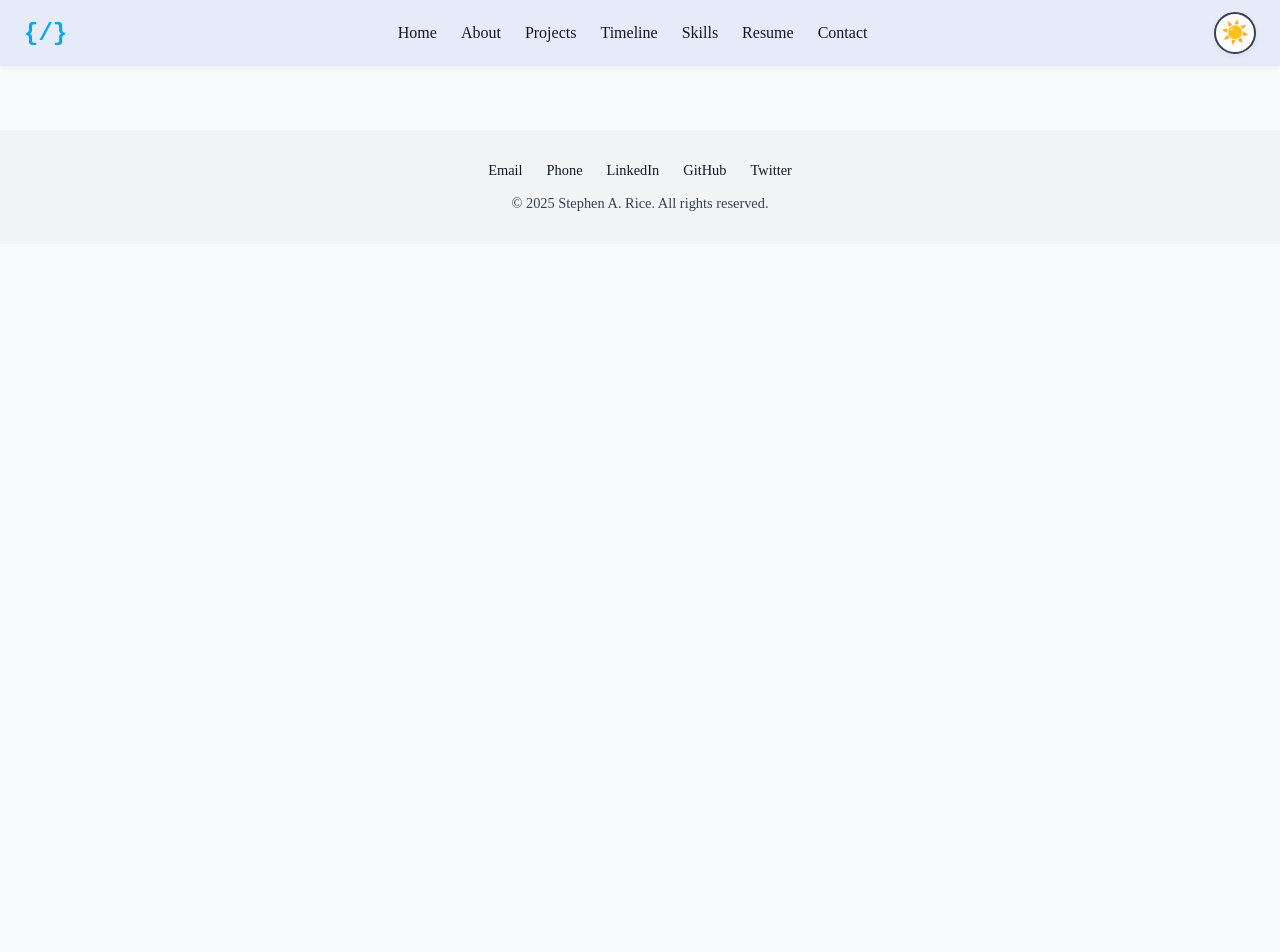
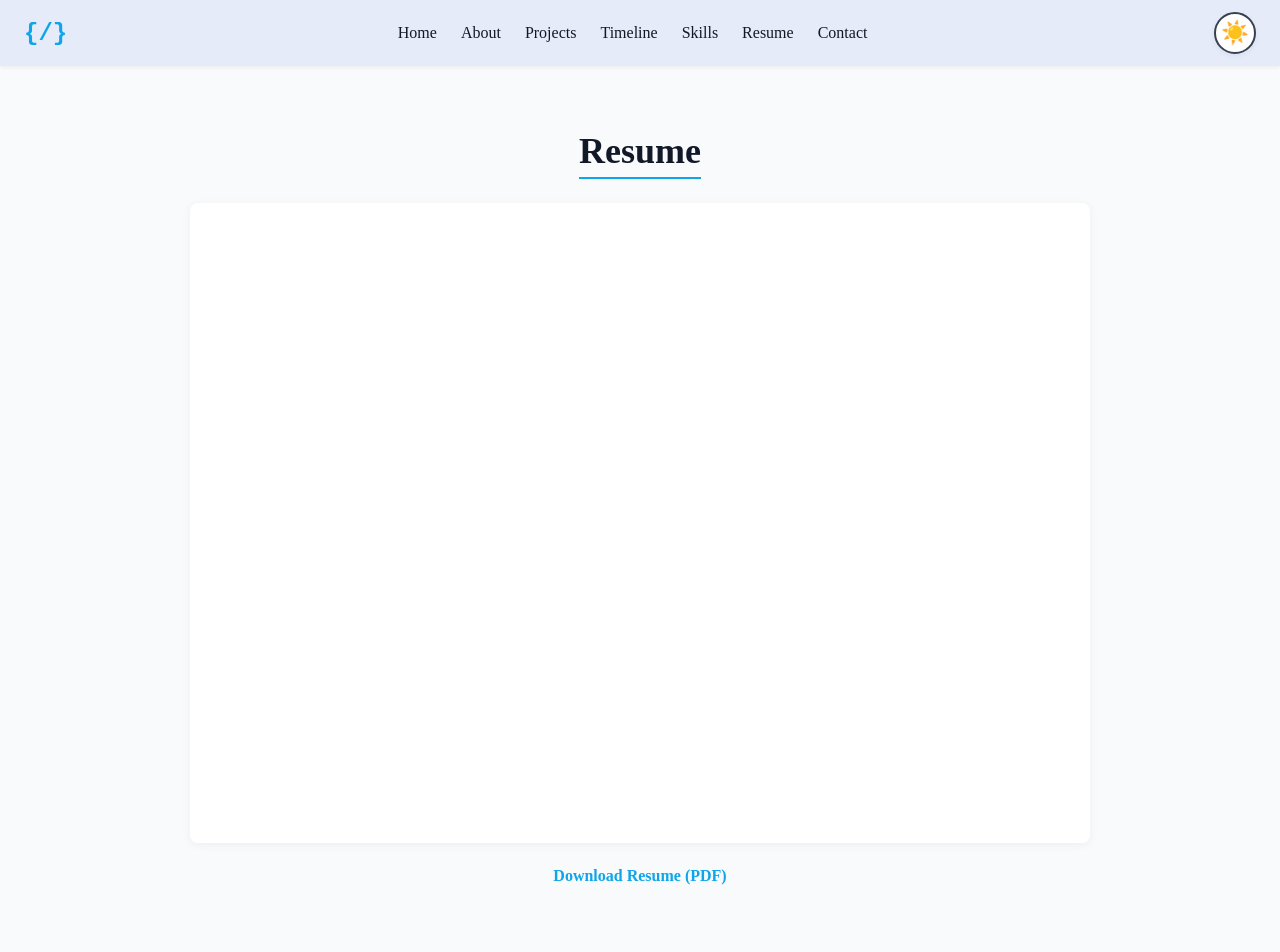
Before and after one commit to grandfoosier/Portfolio, a React (Vite) app: page /Portfolio/resume in a window 1280 px wide. Shown: the top 952 px of the page. Before the commit the page ends 800 px from the top, so only its background shows below. Built offline with nearby package versions, Linux system fonts and the light colour scheme.

Commit message:
Update to fix resume

```diff
--- a/package.json
+++ b/package.json
@@ -8,6 +8,7 @@
     "build": "tsc -b && vite build",
     "lint": "eslint .",
     "preview": "vite preview",
+    "predeploy": "npm run build && cp dist/index.html dist/404.html",
     "deploy": "gh-pages -d dist"
   },
   "dependencies": {
--- a/src/App.tsx
+++ b/src/App.tsx
@@ -1,4 +1,3 @@
-// import React from "react";
 import { BrowserRouter as Router, Routes, Route, useLocation } from "react-router-dom";
 import { AnimatePresence } from "framer-motion";
 
@@ -34,7 +33,7 @@ function AnimatedRoutes() {
 
 function App() {
   return (
-    <Router>
+    <Router basename="/Portfolio"> {/* 👈 Add basename for GitHub Pages */}
       <ScrollToTop />
       <Header />
       <AnimatedRoutes />
--- a/src/pages/Resume.tsx
+++ b/src/pages/Resume.tsx
@@ -8,11 +8,15 @@ export default function Resume() {
         <div className={styles.resumeContainer}>
           <h1>Resume</h1>
           <iframe
-            src="/Rice_Resume.pdf"
+            src={`${import.meta.env.BASE_URL}Rice_Resume.pdf`}
             className={styles.resumeViewer}
             title="Stephen Rice Resume"
           ></iframe>
-          <a href="/Rice_Resume.pdf" download className={styles.downloadLink}>
+          <a
+            href={`${import.meta.env.BASE_URL}Rice_Resume.pdf`}
+            download
+            className={styles.downloadLink}
+          >
             Download Resume (PDF)
           </a>
         </div>
```
